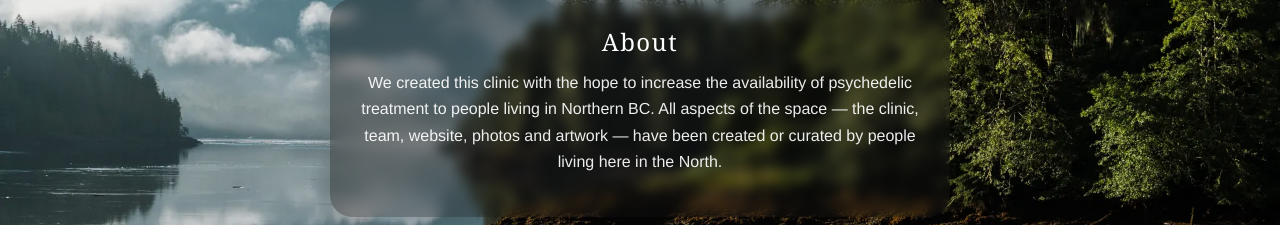
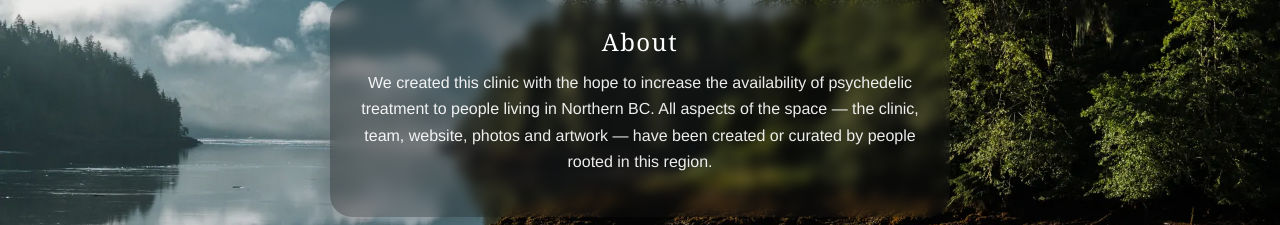
Before and after one commit to RachelKennedy09/guided-collective-therapy-2026, a React (Vite) app: page /about in a window 1280 px wide. Shown: the part 320-545 px from the top of the page. Built offline with nearby package versions, Linux system fonts and the light colour scheme.

Commit message:
Update About section wording for improved clarity and regional emphasis

```diff
--- a/src/pages/About.jsx
+++ b/src/pages/About.jsx
@@ -17,8 +17,8 @@ export default function About() {
               We created this clinic with the hope to increase the availability
               of psychedelic treatment to people living in Northern BC. All
               aspects of the space — the clinic, team, website, photos and
-              artwork — have been created or curated by people living here in
-              the North.
+              artwork — have been created or curated by people rooted in this
+              region.
             </p>
           </div>
         </div>
```
